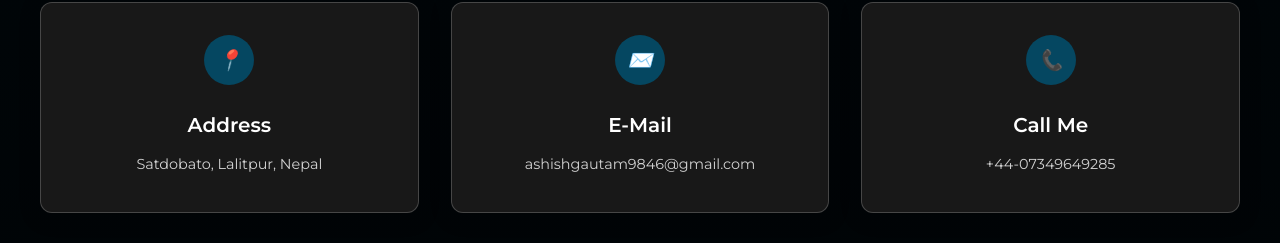
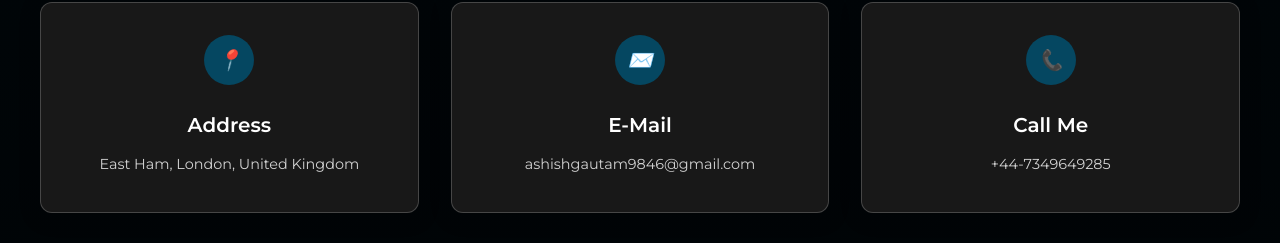
Before and after one commit to Ashishgtm/ashish-portfolio, a React (Create React App) app: page /home in a window 1280 px wide. Shown: the part 5267-5510 px from the top of the page. Built offline with nearby package versions, Linux system fonts and the light colour scheme.

Commit message:
changes in address

```diff
--- a/src/components/Homecomps/Contact/Contact.js
+++ b/src/components/Homecomps/Contact/Contact.js
@@ -82,7 +82,7 @@ const ContactForm = () => {
             <i className="location-icon">📍</i>
           </div>
           <h3>Address</h3>
-          <p>Satdobato, Lalitpur, Nepal</p>
+          <p>East Ham, London, United Kingdom</p>
         </div>
 
         <div className="info-card">
@@ -98,7 +98,7 @@ const ContactForm = () => {
             <i className="phone-icon">📞</i>
           </div>
           <h3>Call Me</h3>
-          <p>+44-07349649285</p>
+          <p>+44-7349649285</p>
         </div>
       </div>
 
```
